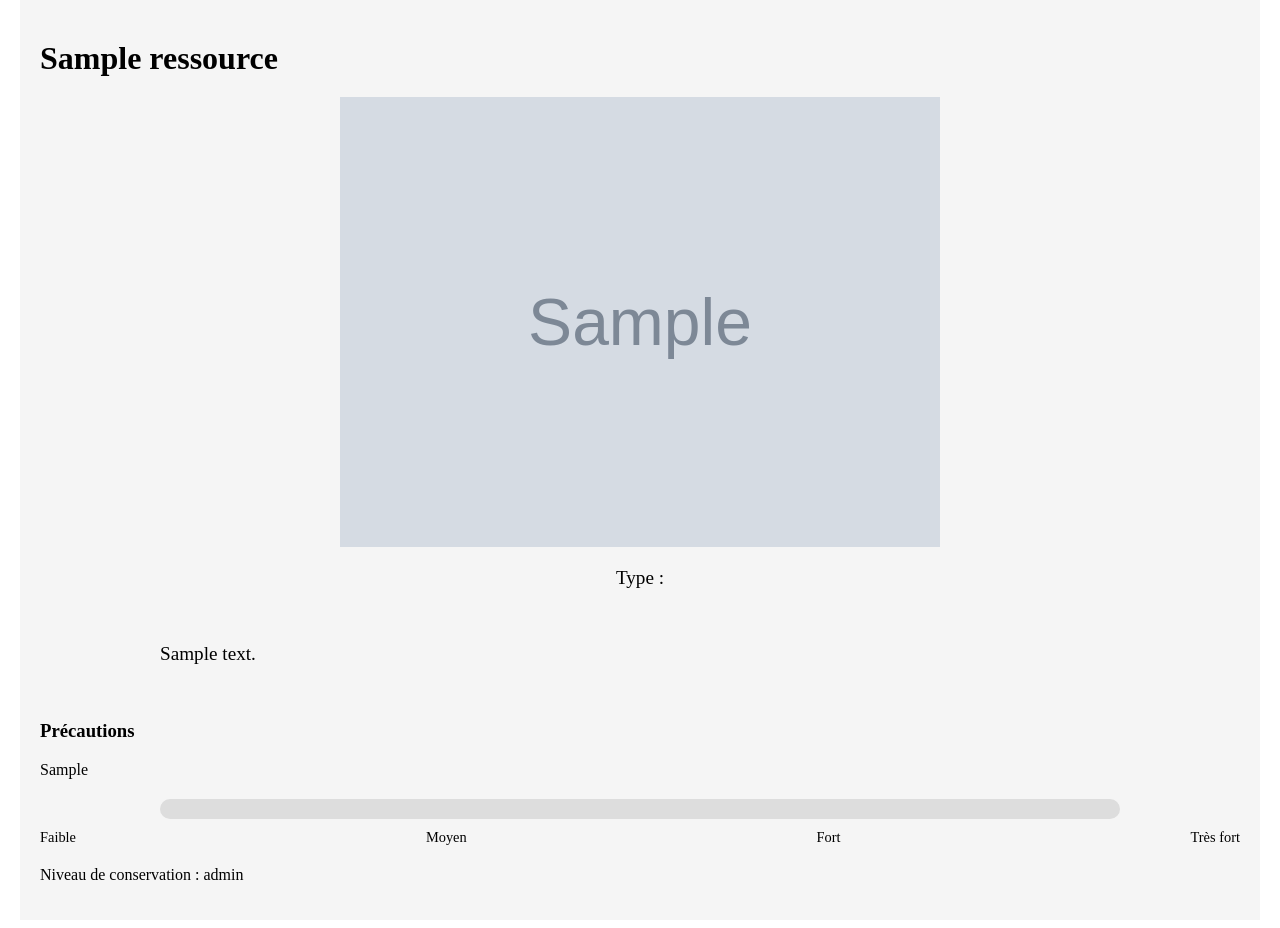
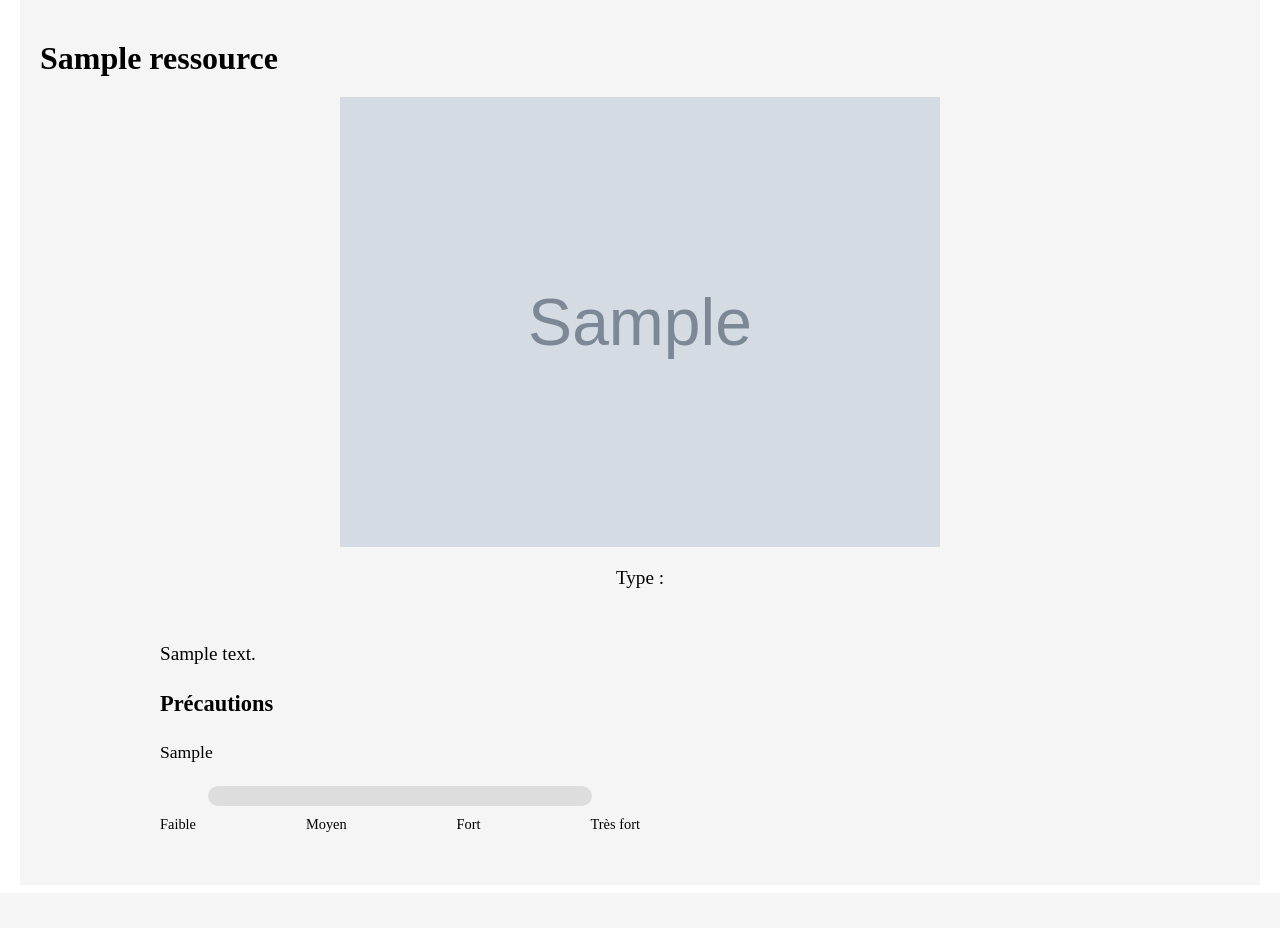
Before and after one commit to clarisse-lebaut/parcNational, a PHP site: page /views/ressourceDetails.php?id=1 in a window 1280 px wide. Shown: the part 27-955 px from the top of the page. After the commit the page ends 859 px from the top, so only its background shows below. Run offline with PHP 8.4, Linux system fonts and the light colour scheme; tables that the repository leaves empty or names only in its code hold one stand-in row (values such as "Sample post"); grey boxes marked "Sample" are stand-in pictures.

Commit message:
minor update on css

```diff
--- a/assets/styles/ressourceDetails.css
+++ b/assets/styles/ressourceDetails.css
@@ -36,16 +36,31 @@
     margin-top: 10px;
 }
 
+.ressource-details-main {/* SECTION PRINCIPALE */
+    padding: 1% 10%;
+}
+
 .ressource-details-description {
     font-size: 1.2em;
     line-height: 1.5;
-    padding: 1% 10%;
+    margin-bottom: 20px;
+}
+
+.ressource-details-precautions h3 {
+    font-size: 1.4em;
+    font-weight: bold;
+}
+
+.ressource-details-precautions p {
+    font-size: 1.1em;
+    line-height: 1.5;
+    margin-bottom: 20px;
 }
 
 /* Conservation Bar */
 .conservation-bar-container {
-    text-align: center;
     margin-bottom: 20px;
+    width: 50%;
 }
 
 .conservation-bar {
--- a/views/ressourceDetails.php
+++ b/views/ressourceDetails.php
@@ -34,32 +34,30 @@ if ($ressource_id > 0) {
                 <img class="ressource-details-img" src="../<?= htmlspecialchars($ressource['image']); ?>" alt="Image de <?= htmlspecialchars($ressource['name']); ?>">
                 <div class="ressource-details-type">
                     <?php if ($ressource['type'] === 'Faune Terrestre'): ?>
-                        <img src="../assets/icons/faune_terrestre_icon.png" alt="Icône Faune Terrestre">
+                        <span class="type-icon">&#x1F98C;</span>
                     <?php elseif ($ressource['type'] === 'Faune Marine'): ?>
-                        <img src="../assets/icons/faune_marine_icon.png" alt="Icône Faune Marine">
+                        <span class="type-icon">&#x1F420;</span>
                     <?php elseif ($ressource['type'] === 'Flore Terrestre'): ?>
-                        <img src="../assets/icons/flore_terrestre_icon.png" alt="Icône Flore Terrestre">
+                        <span class="type-icon">&#x1F333;</span>
                     <?php elseif ($ressource['type'] === 'Flore Marine'): ?>
-                        <img src="../assets/icons/flore_marine_icon.png" alt="Icône Flore Marine">
+                        <span class="type-icon">&#x1FAB8;</span>
                     <?php endif; ?>
                     <p>Type : <?= htmlspecialchars($ressource['type']); ?></p>
                 </div>
             </div>
 
+            <!-- SECTION PRINCIPALE -->
+            <div class="ressource-details-main">
                 <!-- ROW DESCRIPTION -->
-            <div class="ressource-details-row">
                 <div class="ressource-details-description">
                     <p><?= htmlspecialchars($ressource['description']); ?></p>
-                </div>
                 </div>
 
                 <!-- ROW PRECAUTIONS -->
                 <?php if (!empty($ressource['precautions'])): ?>
-                <div class="ressource-details-row">
                     <div class="ressource-details-precautions">
                         <h3>Précautions</h3>
                         <p><?= htmlspecialchars($ressource['precautions']); ?></p>
-                    </div>
                     </div>
                 <?php endif; ?>
 
@@ -75,8 +73,7 @@ if ($ressource_id > 0) {
                         <span>Très fort</span>
                     </div>
                 </div>
-
-            <p>Niveau de conservation : <?= htmlspecialchars($ressource['level']); ?></p>
+            </div>
 
         <?php else: ?>
             <p class="ressource-details-error">Ressource naturelle introuvable ou ID de ressource non valide.</p>
```
Lines whose indentation alone changed are shown as unchanged.
